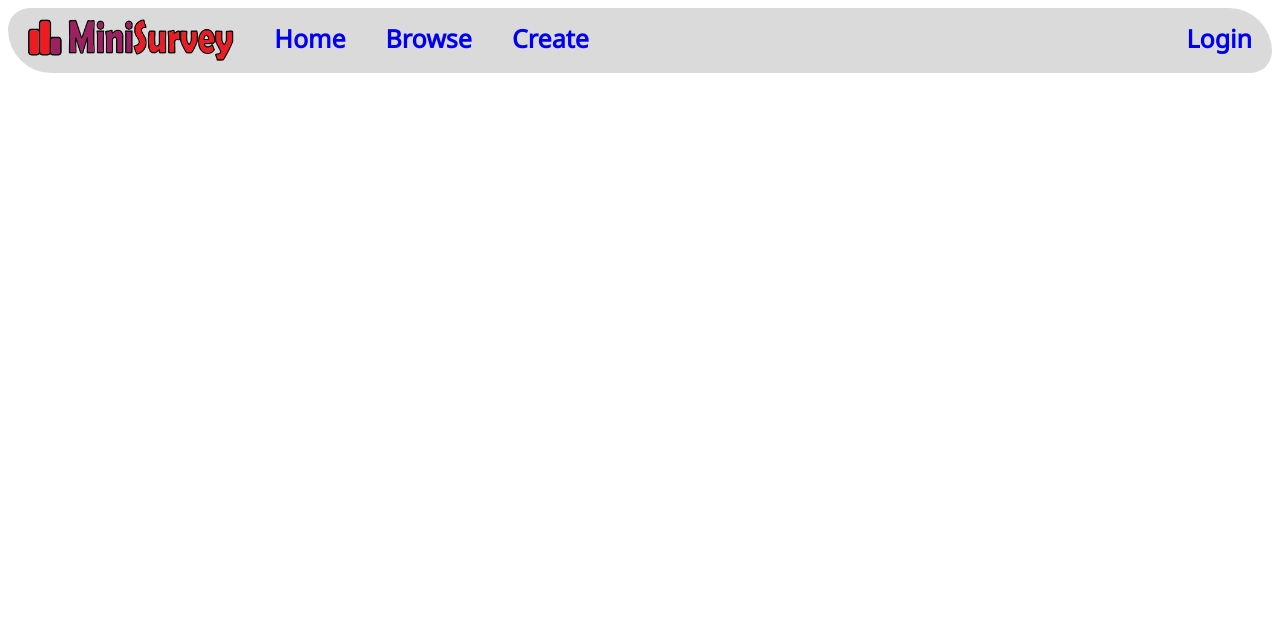
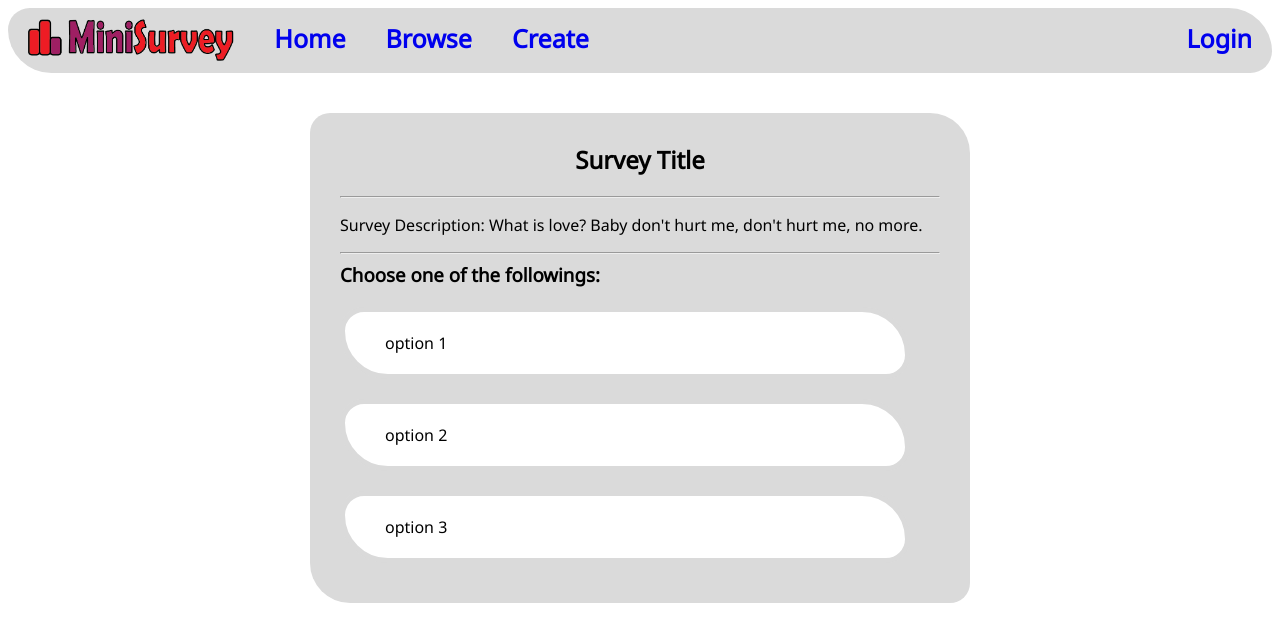
Before and after one commit to thoai-atb/mini-survey-system, a React (Create React App) app in the folder client/: page /survey in a window 1280 px wide. Shown: the top 642 px of the page. Built offline with nearby package versions, Linux system fonts and the light colour scheme; no server answers.

Commit message:
add survey page

```diff
--- a/client/src/App.js
+++ b/client/src/App.js
@@ -8,6 +8,7 @@ import Login from './components/Authentication/Login'
 import Signup from './components/Authentication/Signup'
 import Profile from './components/Profile/Profile'
 import PrivateRoute from './components/PrivateRoute/PrivateRoute'
+import Survey from './components/Survey/Survey'
 
 function App() {
   return (
@@ -20,6 +21,7 @@ function App() {
           <Route path="/create" exact component={Create} />
           <Route path="/login" exact component={Login} />
           <Route path="/signup" exact component={Signup} />
+          <Route path="/survey" exact component={Survey} />
           <PrivateRoute path="/profile" exact component={Profile} />
         </div>
       </AuthProvider>
--- a/client/src/components/Authentication/Signup.js
+++ b/client/src/components/Authentication/Signup.js
@@ -9,6 +9,7 @@ const Signup = () => {
     const { signup } = useAuth()
     const emailRef = useRef(null);
     const passRef = useRef(null);
+    const nameRef = useRef(null);
     const conPassRef = useRef(null);
     const history = useHistory();
 
@@ -24,6 +25,7 @@ const Signup = () => {
             setError('')
             setLoading(true)
             await signup(emailRef.current.value, passRef.current.value)
+            // call back-end api to create new user here
             setLoading(false)
             history.push('/')
         } catch (e) {
@@ -37,6 +39,8 @@ const Signup = () => {
             <div className='card login-form'>
                 <h2>Sign Up</h2>
                 <form onSubmit={handler}>
+                    <h3>Username</h3>
+                    <input type='text' required ref={nameRef}></input>
                     <h3>Email</h3>
                     <input type='email' required ref={emailRef}></input>
                     <h3>Password</h3>
--- /dev/null
+++ b/client/src/components/Survey/Survey.css
@@ -0,0 +1,14 @@
+.survey-option {
+    background-color: white;
+    padding: 20px 40px 20px 40px;
+    width: 80%;
+    border-radius: 4em 8em;
+    margin: 20px 0px 20px 0px;
+    border: 5px solid var(--color0);
+    transition-duration: 200ms;
+}
+
+.survey-option:hover {
+    border: 5px solid var(--color1);
+    transform: translateX(5px);
+}
--- /dev/null
+++ b/client/src/components/Survey/Survey.js
@@ -0,0 +1,25 @@
+import React from 'react'
+import './Survey.css'
+
+export default function Survey() {
+    return (
+        <div className="txt-ctr">
+            <div className="card">
+                <h2>Survey Title</h2>
+                <hr></hr>
+                <p>Survey Description: What is love? Baby don't hurt me, don't hurt me, no more.</p>
+                <hr></hr>
+                <h3>Choose one of the followings:</h3>
+                <div className="survey-option">
+                    option 1
+                </div>
+                <div className="survey-option">
+                    option 2
+                </div>
+                <div className="survey-option">
+                    option 3
+                </div>
+            </div>
+        </div>
+    )
+}
```
